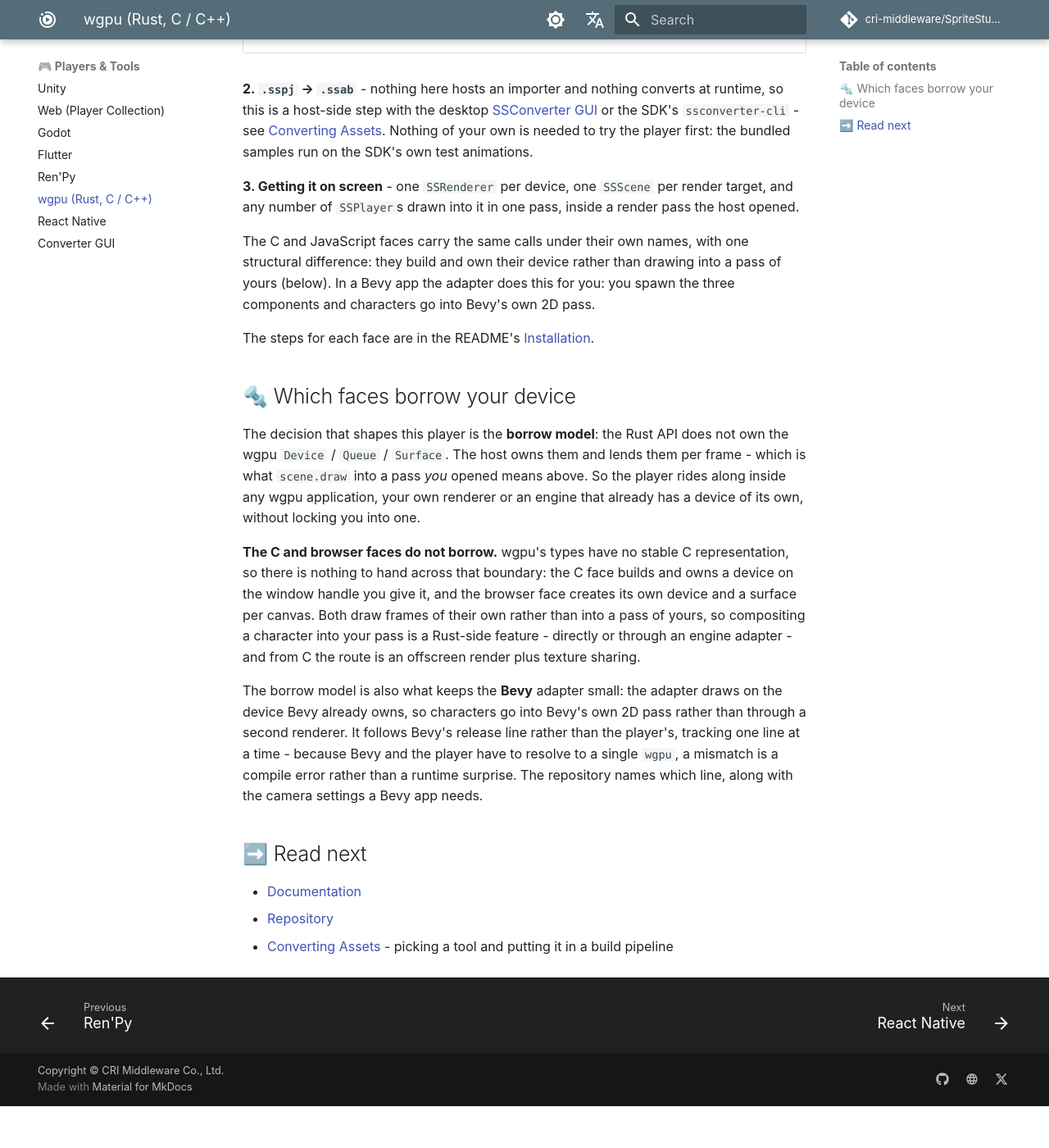
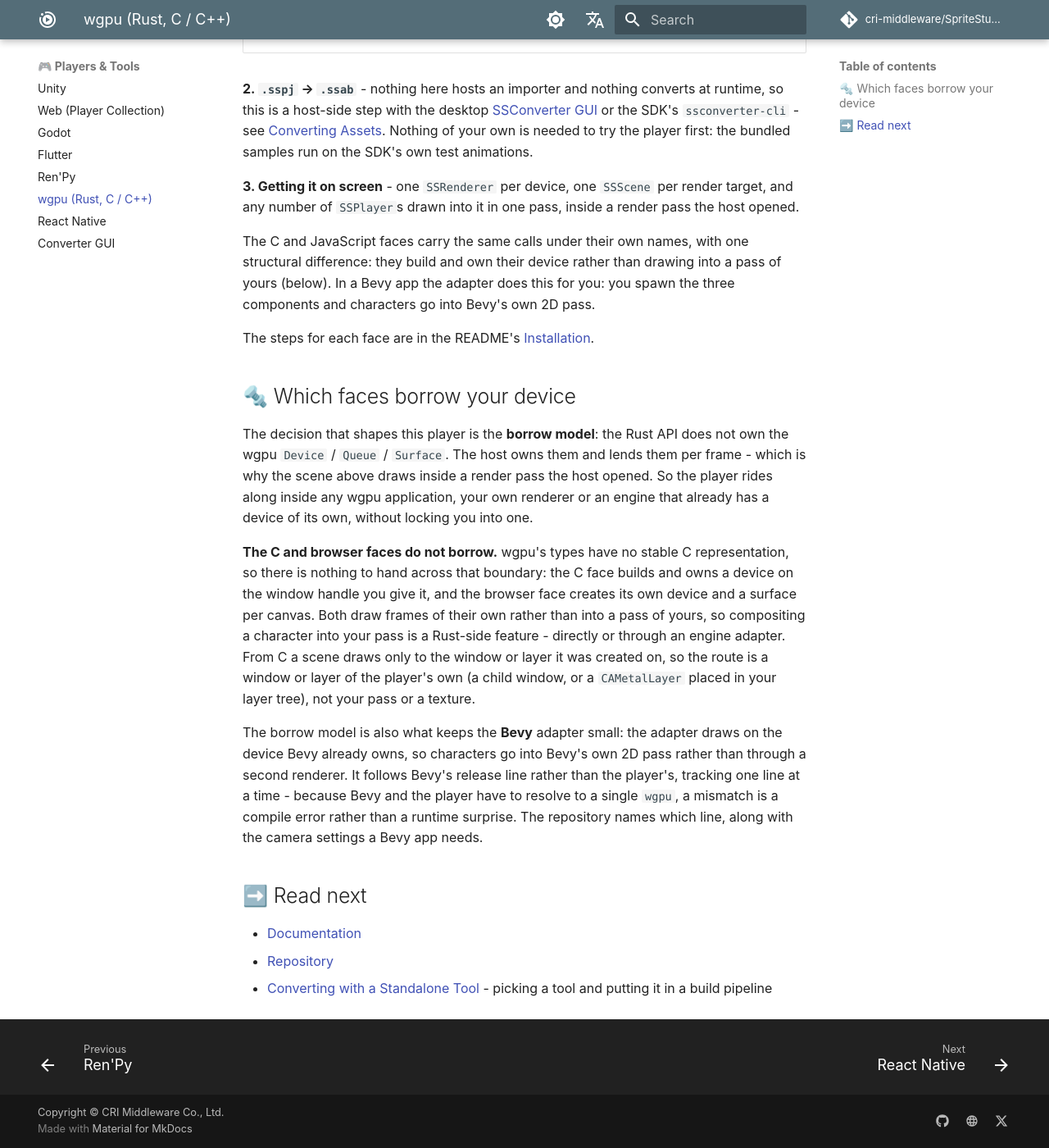
Before and after one commit to cri-middleware/SpriteStudio-Docs, an MkDocs documentation site: the page built from docs/en/players/wgpu.md, in a window 1280 px wide and 1400 px high, scrolled down 833 px. Shown: the whole window at 82% size. Built offline with MkDocs 1.6.1 and Material for MkDocs 9.7.7, drawn with Linux system fonts in a browser that asks for light colours; comment, search, counter and statistics services are not loaded; before the commit the page ends 2182 px from its top, so only the background shows below that.

Commit message:
docs: fix the wgpu C route and the React Native per-frame work
wgpu.md offered offscreen rendering plus texture sharing as the route from C; the player's limitations say that face does not offer it and draws only to the window or layer it was created on. It also pointed at a scene.draw call that the page never shows. react-native.md said JavaScript makes one call per animation each frame; the player's performance page says the same few calls per player, however complex, with no vertex crossing into JavaScript. Both pages' read-next link promised tool selection on a page that delegates it, so it now goes to Converting with a Standalone Tool.

```diff
--- a/docs/en/players/wgpu.md
+++ b/docs/en/players/wgpu.md
@@ -39,8 +39,8 @@ The steps for each face are in the README's [Installation](https://github.com/cr
 ## 🔩 Which faces borrow your device
 
 The decision that shapes this player is the **borrow model**: the Rust API does not own the wgpu
-`Device` / `Queue` / `Surface`. The host owns them and lends them per frame - which is what
-`scene.draw` into a pass *you* opened means above. So the player rides along inside any wgpu
+`Device` / `Queue` / `Surface`. The host owns them and lends them per frame - which is why the
+scene above draws inside a render pass the host opened. So the player rides along inside any wgpu
 application, your own renderer or an engine that already has a device of its own, without
 locking you into one.
 
@@ -48,8 +48,9 @@ locking you into one.
 is nothing to hand across that boundary: the C face builds and owns a device on the window handle
 you give it, and the browser face creates its own device and a surface per canvas. Both draw
 frames of their own rather than into a pass of yours, so compositing a character into your pass
-is a Rust-side feature - directly or through an engine adapter - and from C the route is an
-offscreen render plus texture sharing.
+is a Rust-side feature - directly or through an engine adapter. From C a scene draws only to the
+window or layer it was created on, so the route is a window or layer of the player's own (a child
+window, or a `CAMetalLayer` placed in your layer tree), not your pass or a texture.
 
 The borrow model is also what keeps the **Bevy** adapter small: the adapter draws on the device
 Bevy already owns, so characters go into Bevy's own 2D pass rather than through a second
@@ -62,4 +63,4 @@ a Bevy app needs.
 
 - [Documentation](https://cri-middleware.github.io/SSPlayerForWgpu/)
 - [Repository](https://github.com/cri-middleware/SSPlayerForWgpu)
-- [Converting Assets](../overview/conversion.md) - picking a tool and putting it in a build pipeline
+- [Converting with a Standalone Tool](../overview/convert-with-a-standalone-tool.md) - picking a tool and putting it in a build pipeline
```
Also changed, not shown: docs/en/players/react-native.md (+3 -2 lines), docs/ja/players/react-native.md (+2 -2 lines), docs/ja/players/wgpu.md (+3 -4 lines).
